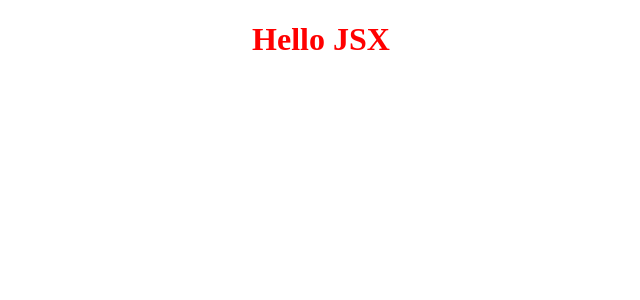
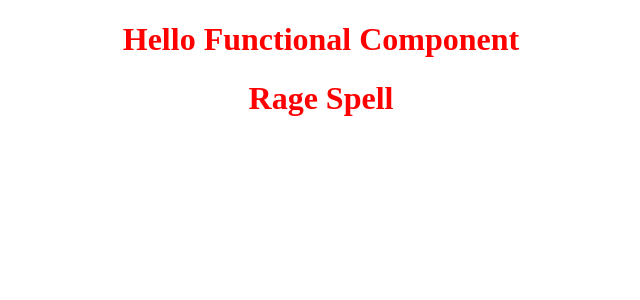
Before and after one commit to drkspark/LearningReact, a React (Vite) app: page / in a window 1280 px wide. Shown: the top 300 px of the page, without its empty margins (319-959 px from the left). Built offline with nearby package versions, Linux system fonts and the light colour scheme.

Commit message:
Functional Components

```diff
--- a/App.js
+++ b/App.js
@@ -1,15 +1,38 @@
 import React from "react";
 import ReactDOM from "react-dom/client";
 
-const jsxHeading = <h1 id='heading'>Hello JSX</h1>;
+// React Component
+// Class Based Components - OLD
+// Functional Based Components - NEW
 
-// If we write JSX in multiple lines, then we have to enclose it in () paranthesis
-const divHeading = (
-    <div id='home2' className='homiie'>
-        <h2>Hello Hommie</h2>
+// React Functional Component is just a JS function which return JSX
+// Always start name of a Component with capital alphabet
+
+// This is a React Element
+const heading = (
+    <h1 className='head' tabIndex='5'>
+        Namaste React using JSX
+    </h1>
+);
+
+// These are React Components
+//? Return is optional when we make components using Arrow Functions
+
+function Heading() {
+    // return is Mandatory
+    return <h1 id='heading'>Hello Functional Component</h1>;
+}
+
+//? Component Composition is Nesting of Components
+const Healer = () => (
+    <div className='container'>
+        <Heading />
+        <h1 id='heading'>Rage Spell</h1>
     </div>
 );
 
 const root = ReactDOM.createRoot(document.getElementById("root"));
+//! To render a component we need to enclose it inside <ComponentName />
 
-root.render(jsxHeading);
+root.render(<Healer />);
+//? root.render(heading);  // This is a React Element
```
